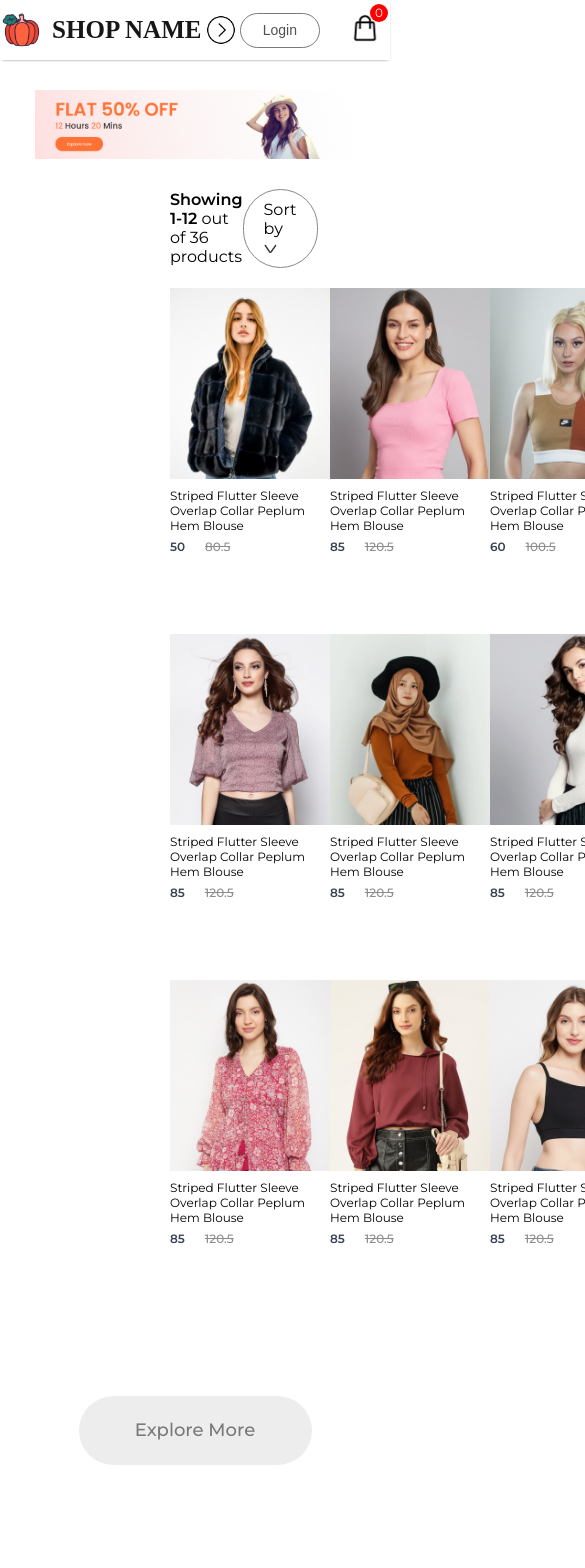
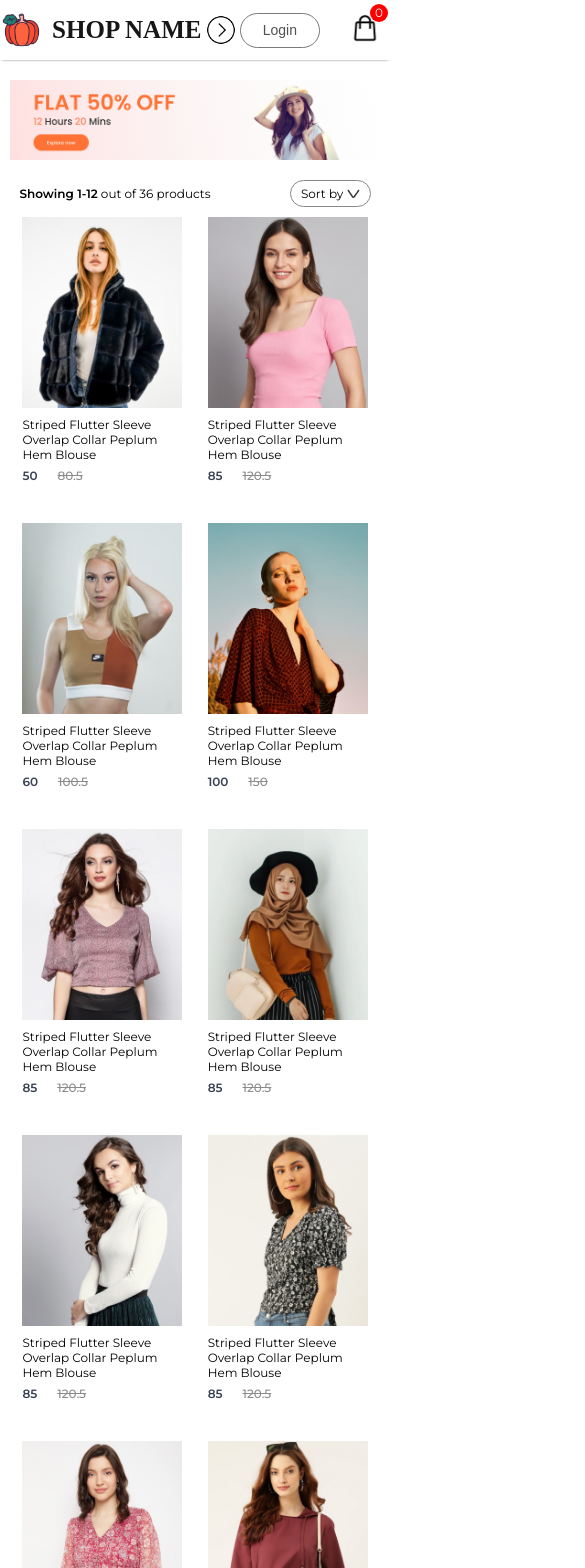
Before and after one commit to stautisabela/ecommerce-sample, a React (Create React App) app in the folder client/: page /cat2 in a window 390 px wide. Shown: the top 1568 px of the page, 585 px wide, since content can reach past the window. Built offline with nearby package versions, Linux system fonts and the light colour scheme; a web font is replaced by a local one.

Commit message:
Make pages responsive

```diff
--- a/client/src/Pages/CSS/LoginSignup.css
+++ b/client/src/Pages/CSS/LoginSignup.css
@@ -59,3 +59,52 @@
     font-size: 18px;
     font-weight: 500;
 }
+@media(max-width:1280px){
+    .login-signup{
+        padding-top: 50px;
+    }
+    .login-signup-container{
+        width: auto;
+        max-width: 500px;
+        max-height: 500px;
+    }
+    .login-signup-container h1{
+        margin: 10px 0px;
+    }
+    .login-signup-fields{
+        gap: 20px;
+        margin-top: 20px;
+    }
+    .login-signup-fields input{
+        height: 65px;
+        width: 93%;
+    }
+    .login-signup-container button{
+        width: 100%;
+    }
+    .login-signup-login{
+        font-size: 16px;
+    }
+    .login-signup-agree{
+        font-size: 14px;
+        gap: 10px;
+    }
+}
+@media(max-width:800px){
+    .login-signup-container{
+        padding: 20px 30px;
+    }
+    .login-signup-container h1{
+        font-size: 24px;
+    }
+    .login-signup-fields{
+        margin-top: 20px;
+    }
+    .login-signup-fields input{
+        height: 50px;
+    }
+    .login-signup-container button{
+        height: 50px;
+        font-size: 16px;
+    }
+}
--- a/client/src/Pages/CSS/ShopCategory.css
+++ b/client/src/Pages/CSS/ShopCategory.css
@@ -40,3 +40,53 @@
     font-size: 18px;
     font-weight: 500;
 }
+@media(max-width:1280px){
+    .shop-category-banner{
+        margin: 20px auto;
+        width: 90%;
+    }
+    .shop-category-index-sort{
+        width: 90%;
+        margin: auto;
+    }
+    .shop-category-sort{
+        padding: 5px 10px;
+        font-size: 12px;
+    }
+    .shop-category-index-sort p{
+        font-size: 12px;
+    }
+    .shop-category-products{
+        width: 90%;
+        margin: 10px auto;
+        row-gap: 40px;
+    }
+    .shop-category-products .item{
+        margin: auto;
+    }
+    .shop-category-load-more{
+        margin: 100px auto;
+        width: 200px;
+        height: 60px;
+        font-size: 16px;
+    }
+}
+@media(max-width:800px){
+    .shop-category-banner{
+        width: 95%;
+    }
+    .shop-category-products{
+        width: 95%;
+    }
+    .shop-category-load-more{
+        margin: 60px auto;
+        width: 150px;
+        height: 40px;
+        font-size: 13px;
+    }
+}
+@media(max-width:500px){
+    .shop-category-products{
+        grid-template-columns: 1fr 1fr;
+    }
+}
```
